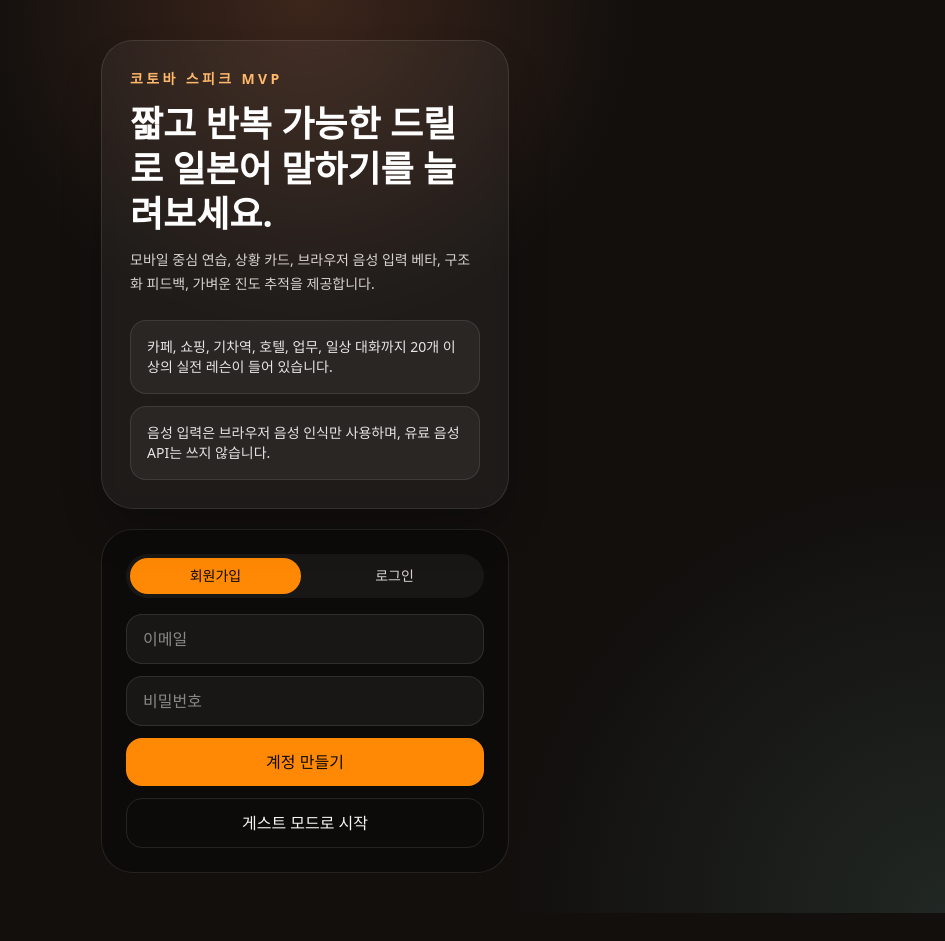
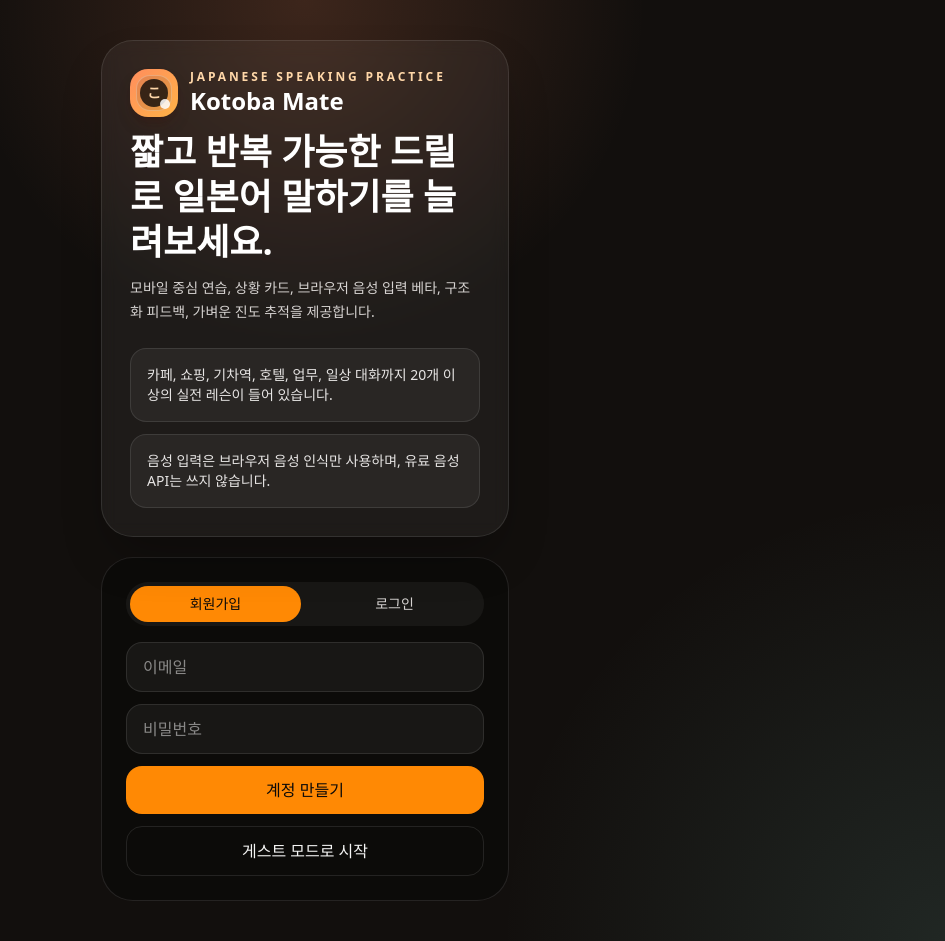
Before and after one commit to jeonjunyoung-9325/japanese-learning-automation, a Next.js app: page / in a window 1280 px wide. Shown: the whole page, without its empty margins (335-1280 px from the left). Before the commit the page ends 913 px from the top, so only its background shows below. Built offline with nearby package versions, Linux system fonts and the light colour scheme; no server answers.

Commit message:
Rebrand app to Kotoba Mate

```diff
--- a/app/layout.tsx
+++ b/app/layout.tsx
@@ -3,8 +3,12 @@ import "@/app/globals.css";
 import { AppProvider } from "@/components/auth/app-provider";
 
 export const metadata: Metadata = {
-  title: "코토바 스피크",
+  title: "Kotoba Mate",
   description: "한국인 학습자를 위한 모바일 중심 일본어 회화 연습 앱",
+  icons: {
+    icon: "/icon.svg",
+    apple: "/apple-icon.svg",
+  },
 };
 
 export default function RootLayout({
--- a/components/auth/auth-flow.tsx
+++ b/components/auth/auth-flow.tsx
@@ -4,6 +4,7 @@ import Link from "next/link";
 import { useRouter } from "next/navigation";
 import { useState } from "react";
 import { useApp } from "@/components/auth/app-provider";
+import { Logo } from "@/components/brand/logo";
 
 export function AuthFlow() {
   const router = useRouter();
@@ -73,7 +74,7 @@ export function AuthFlow() {
     return (
       <main className="mx-auto flex min-h-screen max-w-md flex-col justify-center gap-6 px-5 py-10">
         <div className="rounded-[32px] border border-white/10 bg-white/5 p-7 shadow-2xl shadow-black/30 backdrop-blur">
-          <p className="text-sm font-semibold uppercase tracking-[0.24em] text-orange-300">코토바 스피크</p>
+          <Logo light />
           <h1 className="mt-3 text-4xl font-semibold text-white">부담 없이 짧게, 일본어로 말해보세요.</h1>
           <p className="mt-3 text-sm leading-6 text-stone-300">
             한국인 학습자를 위해 만든 일본어 회화 연습 앱입니다. 짧은 상황형 연습, 구조화 피드백, 약한 표현 복습, 진도 추적을 한 번에 제공합니다.
@@ -132,7 +133,7 @@ export function AuthFlow() {
   return (
     <main className="mx-auto flex min-h-screen max-w-md flex-col justify-center gap-5 px-5 py-10">
       <section className="rounded-[32px] border border-white/10 bg-white/5 p-7 shadow-2xl shadow-black/30 backdrop-blur">
-        <p className="text-sm font-semibold uppercase tracking-[0.24em] text-orange-300">코토바 스피크 MVP</p>
+        <Logo light />
         <h1 className="mt-3 text-4xl font-semibold leading-tight text-white">짧고 반복 가능한 드릴로 일본어 말하기를 늘려보세요.</h1>
         <p className="mt-3 text-sm leading-6 text-stone-300">
           모바일 중심 연습, 상황 카드, 브라우저 음성 입력 베타, 구조화 피드백, 가벼운 진도 추적을 제공합니다.
--- /dev/null
+++ b/components/brand/logo.tsx
@@ -0,0 +1,34 @@
+"use client";
+
+type LogoProps = {
+  compact?: boolean;
+  light?: boolean;
+};
+
+export function Logo({ compact = false, light = false }: LogoProps) {
+  return (
+    <div className="flex items-center gap-3">
+      <LogoMark />
+      <div>
+        <p className={`font-semibold tracking-[0.24em] ${light ? "text-orange-200" : "text-orange-300"} ${compact ? "text-[10px]" : "text-xs"}`}>
+          JAPANESE SPEAKING PRACTICE
+        </p>
+        <h1 className={`font-semibold ${light ? "text-white" : "text-stone-50"} ${compact ? "text-lg" : "text-2xl"}`}>
+          Kotoba Mate
+        </h1>
+      </div>
+    </div>
+  );
+}
+
+export function LogoMark() {
+  return (
+    <div className="relative flex h-12 w-12 items-center justify-center overflow-hidden rounded-[18px] bg-[linear-gradient(135deg,#ff8d5d,#ffb347)] shadow-lg shadow-orange-950/25">
+      <div className="absolute inset-[6px] rounded-[14px] border border-white/25 bg-stone-950/10" />
+      <div className="relative flex h-7 w-7 items-center justify-center rounded-full bg-stone-950/80 text-sm font-semibold text-orange-200">
+        こ
+      </div>
+      <div className="absolute bottom-2 right-2 h-2.5 w-2.5 rounded-full bg-white/85" />
+    </div>
+  );
+}
--- a/components/layout/app-chrome.tsx
+++ b/components/layout/app-chrome.tsx
@@ -4,6 +4,7 @@ import Link from "next/link";
 import type { ReactNode } from "react";
 import { BottomNav } from "@/components/layout/bottom-nav";
 import { useApp } from "@/components/auth/app-provider";
+import { Logo } from "@/components/brand/logo";
 
 export function AppChrome({ children }: { children: ReactNode }) {
   const { loading, profile } = useApp();
@@ -28,6 +29,9 @@ export function AppChrome({ children }: { children: ReactNode }) {
 
   return (
     <main className="mx-auto flex min-h-screen max-w-md flex-col px-4 pb-28 pt-5">
+      <header className="mb-5">
+        <Logo compact />
+      </header>
       {children}
       <BottomNav />
     </main>
```
Also changed, not shown: app/apple-icon.svg (added), app/icon.svg (added).
